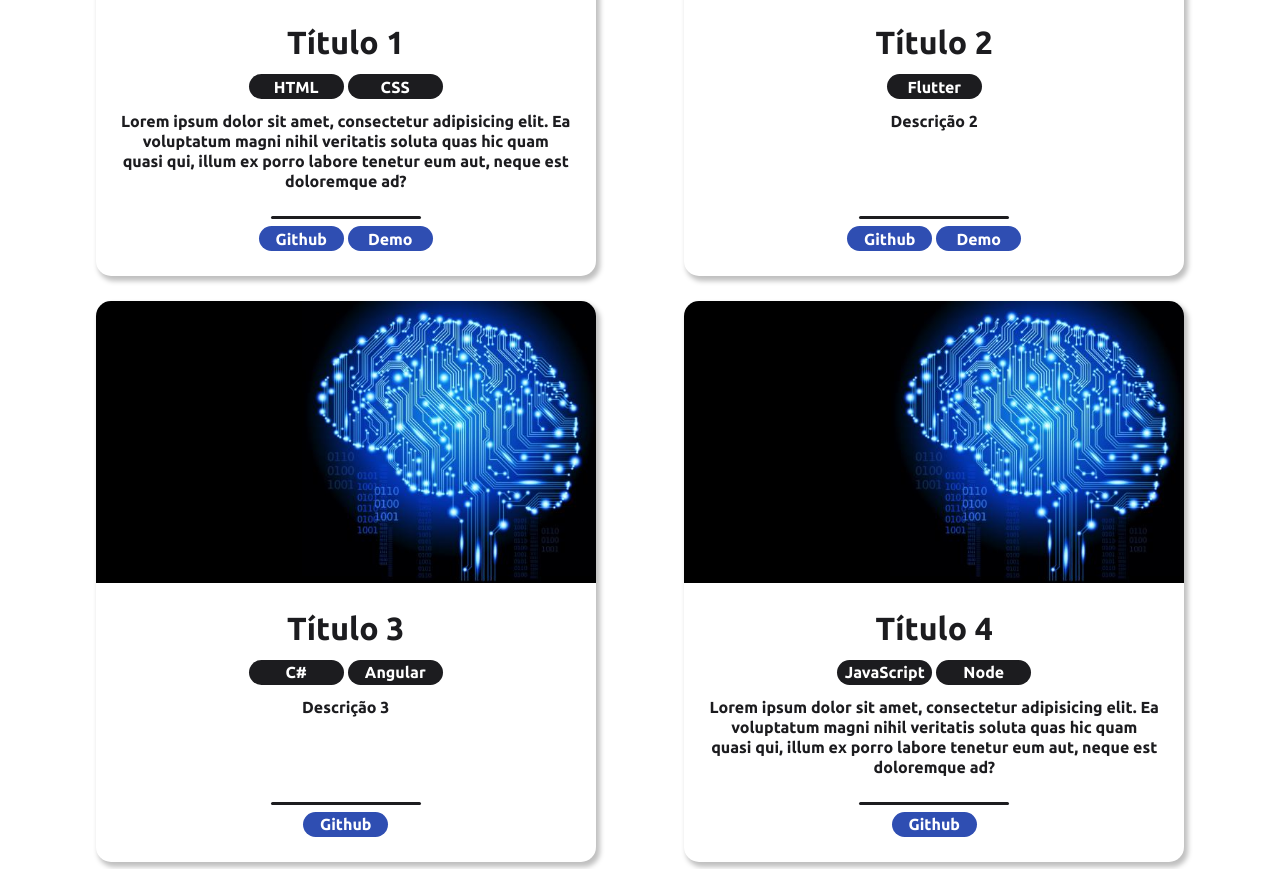
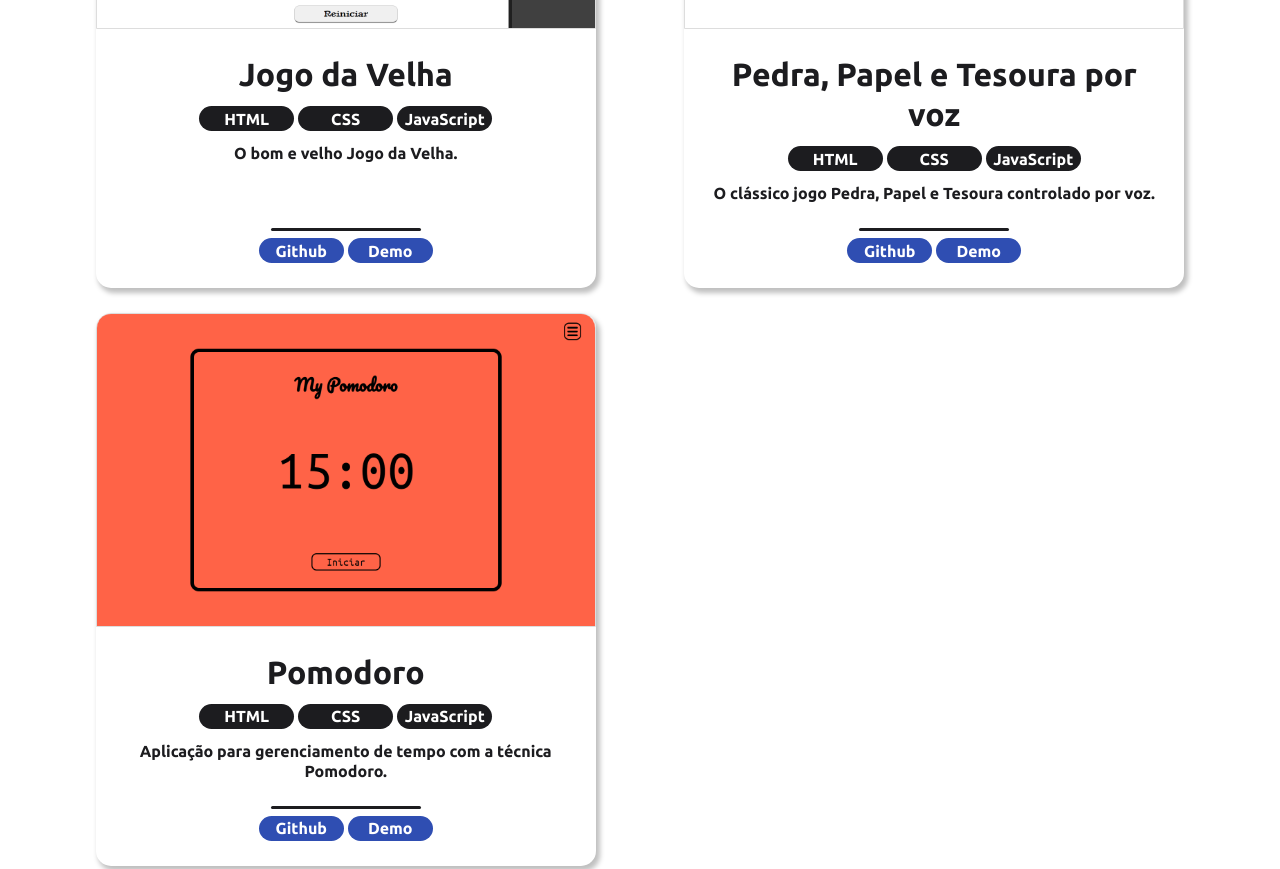
Before and after one commit to DouglasLeal/portfolio-v1, a plain HTML site: page index.html in a window 1280 px wide. Shown: the part 950-1819 px from the top of the page. Drawn offline with Linux system fonts and the light colour scheme.

Commit message:
Adicionando dados no projeto.json e alguns pequenos ajustes

```diff
--- a/assets/css/style.css
+++ b/assets/css/style.css
@@ -130,6 +130,7 @@ header{
     width: 100%;
     border-top-left-radius: 15px;
     border-top-right-radius: 15px;
+    border: 1px solid #ddd;
 }
 
 .portfolio-item-content{
--- a/assets/data/projetos.json
+++ b/assets/data/projetos.json
@@ -1,42 +1,26 @@
 [
     {
-        "title": "Título 1",
-        "description": "Lorem ipsum dolor sit amet, consectetur adipisicing elit. Ea voluptatum magni nihil veritatis soluta quas hic quam quasi qui, illum ex porro labore tenetur eum aut, neque est doloremque ad?",
-        "image": "./assets/img/img-placeholder.jpg",
-        "category": ["HTML", "CSS"],
-        "urlGit": "urlGit",
-        "urlProd": "urlProd"
+        "title": "Jogo da Velha",
+        "description": "O bom e velho Jogo da Velha.",
+        "image": "./assets/img/velha.png",
+        "category": ["HTML", "CSS", "JavaScript"],
+        "urlGit": "https://github.com/DouglasLeal/jogo-da-velha",
+        "urlProd": "https://douglasleal.github.io/jogo-da-velha/"
     },
     {
-        "title": "Título 2",
-        "description": "Descrição 2",
-        "image": "./assets/img/img-placeholder.jpg",
-        "category": ["Flutter"],
-        "urlGit": "urlGit",
-        "urlProd": "urlProd"
+        "title": "Pedra, Papel e Tesoura por voz",
+        "description": "O clássico jogo Pedra, Papel e Tesoura controlado por voz.",
+        "image": "./assets/img/pedra.png",
+        "category": ["HTML", "CSS", "JavaScript"],
+        "urlGit": "https://github.com/DouglasLeal/pedra-papel-tesoura-voz",
+        "urlProd": "https://douglasleal.github.io/pedra-papel-tesoura-voz/"
     },
     {
-        "title": "Título 3",
-        "description": "Descrição 3",
-        "image": "./assets/img/img-placeholder.jpg",
-        "category": ["C#", "Angular"],
-        "urlGit": "urlGit",
-        "urlProd": ""
-    },
-    {
-        "title": "Título 4",
-        "description": "Lorem ipsum dolor sit amet, consectetur adipisicing elit. Ea voluptatum magni nihil veritatis soluta quas hic quam quasi qui, illum ex porro labore tenetur eum aut, neque est doloremque ad?",
-        "image": "./assets/img/img-placeholder.jpg",
-        "category": ["JavaScript", "Node"],
-        "urlGit": "urlGit",
-        "urlProd": ""
-    },
-    {
-        "title": "Título 5",
-        "description": "Lorem ipsum dolor sit amet, consectetur adipisicing elit. Ea voluptatum magni nihil veritatis soluta quas hic quam quasi qui, illum ex porro labore tenetur eum aut, neque est doloremque ad?",
-        "image": "./assets/img/img-placeholder.jpg",
-        "category": ["HTML", "CSS", "JavaScript", "Node"],
-        "urlGit": "urlGit",
-        "urlProd": ""
+        "title": "Pomodoro",
+        "description": "Aplicação para gerenciamento de tempo com a técnica Pomodoro.",
+        "image": "./assets/img/pomodoro.png",
+        "category": ["HTML", "CSS", "JavaScript"],
+        "urlGit": "https://github.com/DouglasLeal/pomodoro",
+        "urlProd": "https://douglasleal.github.io/pomodoro/"
     }
 ]
--- a/assets/js/portfolio.js
+++ b/assets/js/portfolio.js
@@ -65,6 +65,7 @@ function createPortfolio(projects) {
         let linkGit = document.createElement("a");
         linkGit.classList.add("portfolio-item-link");
         linkGit.href = project.urlGit;
+        linkGit.target = "_blank";
         linkGit.innerText = "Github";
 
         portfolioItem.append(itemImage);
@@ -77,6 +78,7 @@ function createPortfolio(projects) {
             let linkProd = document.createElement("a");
             linkProd.classList.add("portfolio-item-link");
             linkProd.href = project.urlProd;
+            linkProd.target = "_blank";
             linkProd.innerText = "Demo";
             itemLinks.append(linkProd);
         }
```
Also changed, not shown: assets/img/pedra.png (added), assets/img/pomodoro.png (added), assets/img/velha.png (added).
